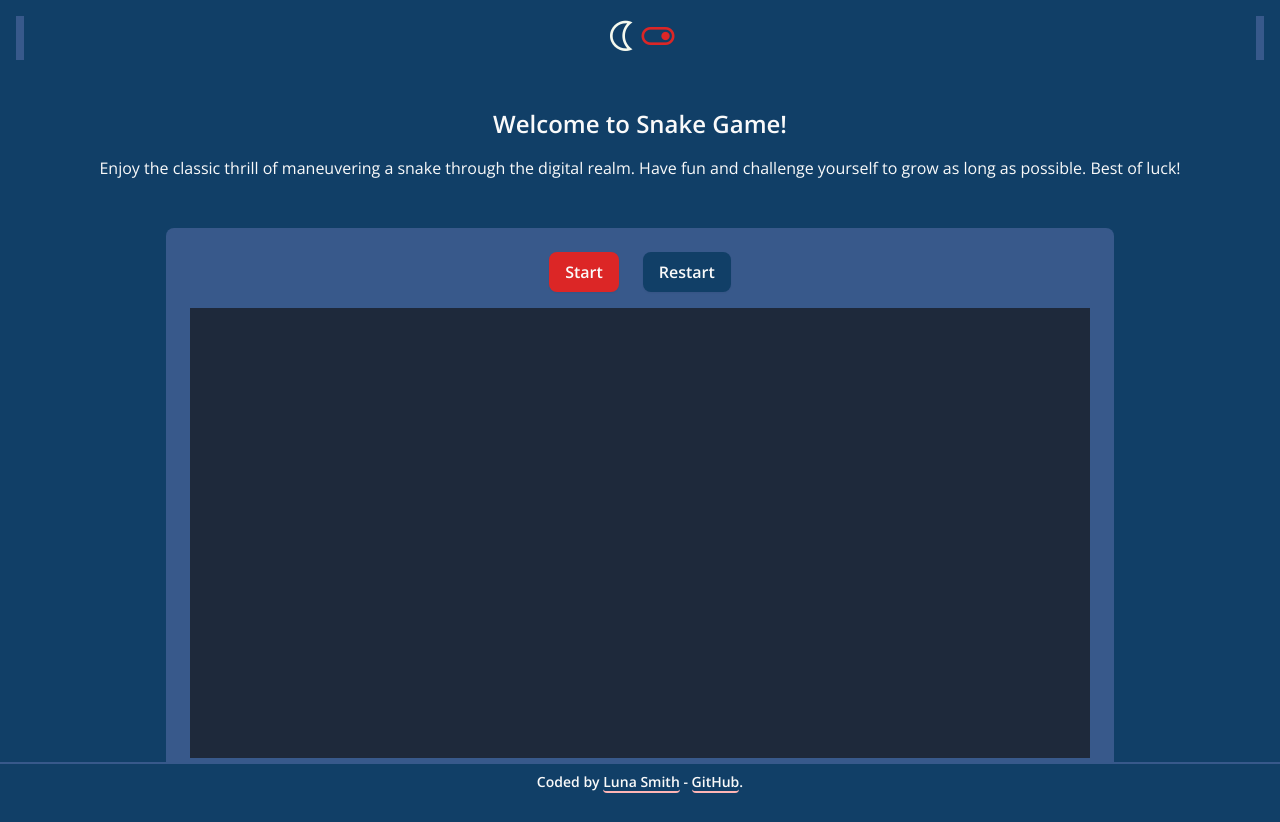
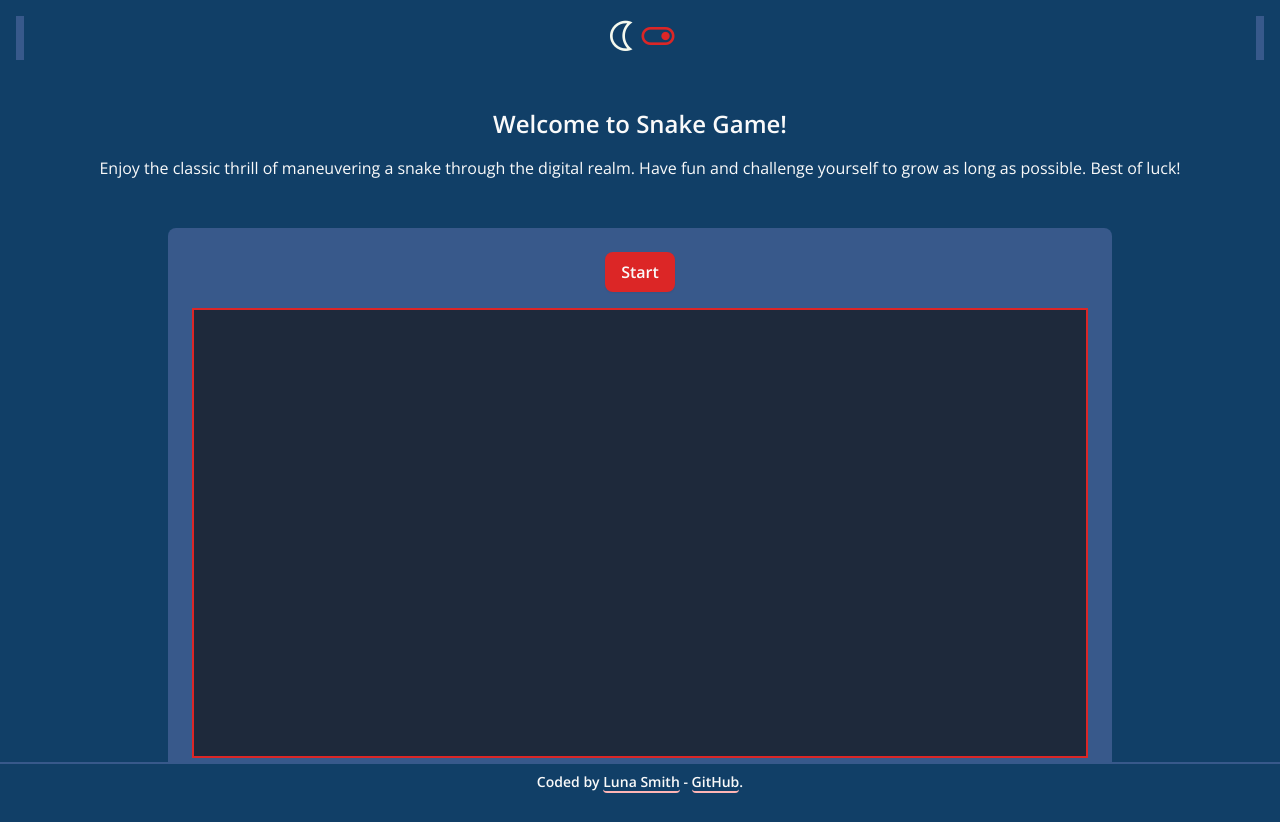
Before and after one commit to Lu-Smith/snake_game_vue_tailwindcss, a Vue app: page / in a window 1280 px wide. Built offline with nearby package versions, Linux system fonts and the light colour scheme.

Commit message:
Updated GameControls

```diff
--- a/src/components/Game.vue
+++ b/src/components/Game.vue
@@ -3,6 +3,7 @@
     <div class="w-full h-full mt-4 flex justify-center items-center">
         <canvas
         :class="mode ? 'bg-red-100' : 'bg-slate-800'"
+        class="border-2 border-red-600"
         ref="gameCanvas"
         :style="{ height: canvasHeight, width: canvasWidth }"
         ></canvas>
--- a/src/components/Game/GameControls.vue
+++ b/src/components/Game/GameControls.vue
@@ -2,19 +2,21 @@
   <div class="flex flex-row justify-center items-center gap-6">
     <button
     @click="handleStartGame"
+    v-if="!gameRunning"
     class="px-4 py-2 font-semibold rounded-lg shadow-sm text-sm md:text-base transition-all duration-300 ease-in-out"
     :class="mode ? 'bg-red-400 text-textColor hover:bg-red-200' : 'bg-red-600 text-textColor hover:bg-red-400'"
     >Start</button>
     <button
+    @click="handleStartGame"
+    v-else
     class="px-4 py-2 font-semibold rounded-lg shadow-sm text-sm md:text-base transition-all duration-300 ease-in-out"
-    @click="handleStartGame"
     :class="mode ? 'bg-addColor text-textColor hover:bg-linksColor' : 'bg-bgColor text-textColor hover:bg-addColor'"
     >Restart</button>
   </div>
 </template>
 
 <script lang="ts" setup>
-const { mode } = defineProps(['mode']);
+defineProps(['mode', 'gameRunning']);
 const emits = defineEmits(['startGame']);
 const handleStartGame = () => {
   emits('startGame');
```
